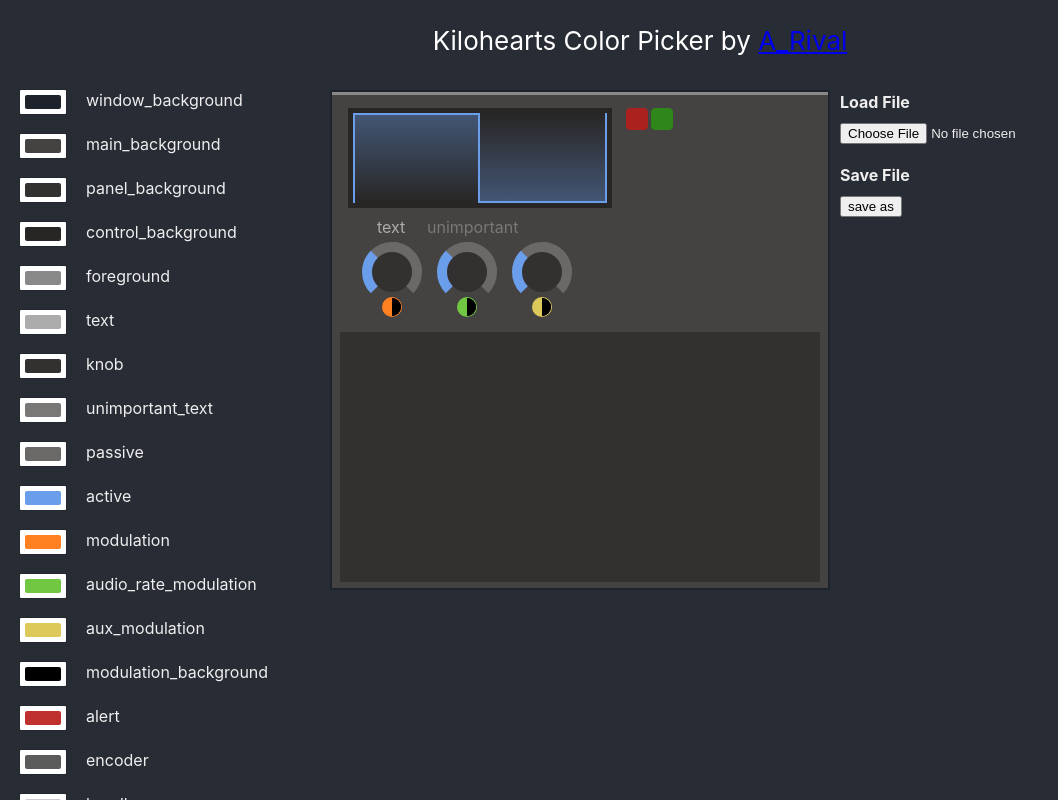
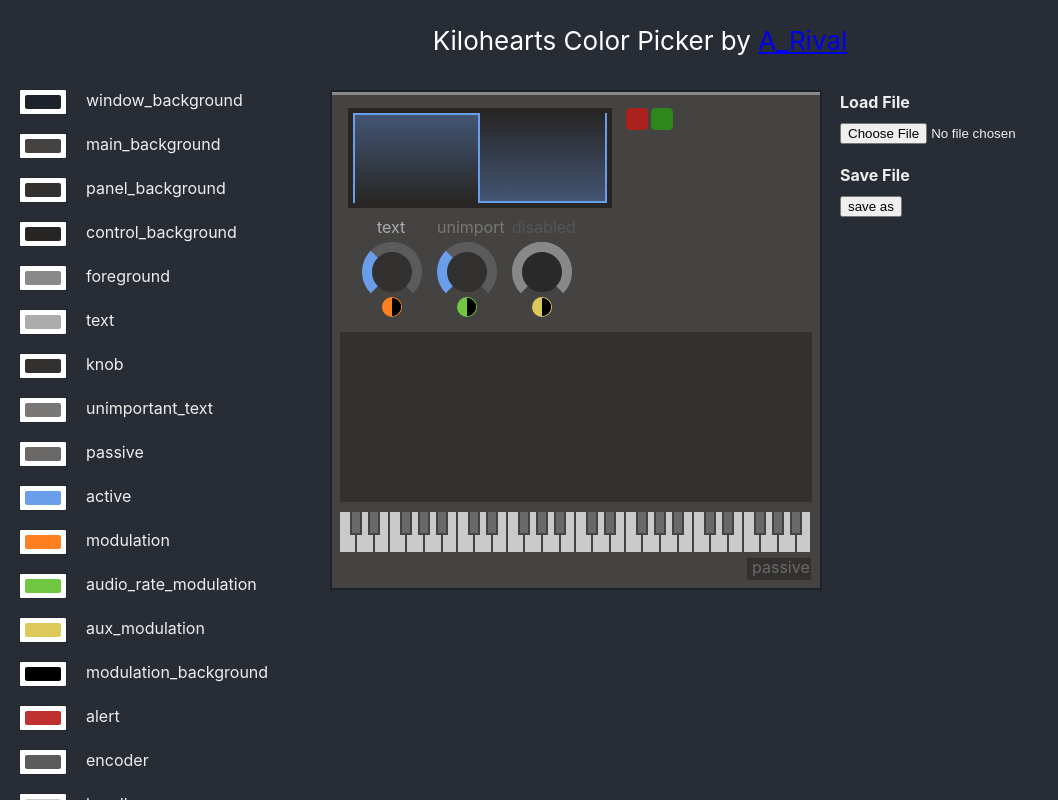
Before and after one commit to ARival/Kilocolor, a React (Create React App) app: page / in a window 1280 px wide. Shown: the whole page, without its empty margins (0-1058 px from the left). Built offline with nearby package versions, Linux system fonts and the light colour scheme.

Commit message:
added piano roll + passive colors

```diff
--- a/src/components/ColorPreview.js
+++ b/src/components/ColorPreview.js
@@ -1,28 +1,58 @@
 import React from 'react'
 
 const ColorPreview = (props) => {
+  const {
+    window_background,
+    main_background,
+    panel_background,
+    control_background,
+    foreground,
+    passive,
+    handle,
+    encoder,
+    active,
+    knob,
+    modulation,
+    audio_rate_modulation,
+    aux_modulation,
+    modulation_background,
+    mute,
+    solo,
+    disabled_tint,
+    text,
+    unimportant_text,
+  } = props
   // The Shape Styles are all here
   const window_backgroundStyle={
     position:"absolute",
     height:500,
-    width:500,
-    background:props.window_background,
+    width:492,
+    background: window_background,
   }
   const main_backgroundStyle={
     position:"absolute",
     height:496,
     top:2,
     left:2,
-    width:496,
-    background:props.main_background,
+    width:488,
+    background: main_background,
   }
   const panel_backgroundStyle={
     position:"absolute",
     top: 240,
     left: 8,
-    height: 250,
+    height: 170,
     width: main_backgroundStyle.width - 16,
-    background:props.panel_background,
+    background: panel_background,
+  }
+
+  const panel_background_textStyle={
+    position:"absolute",
+    top: 466,
+    left: 415,
+    height: 22,
+    width: 64,
+    background: panel_background,
   }
 
   const control_backgroundStyle={
@@ -31,7 +61,7 @@
     left:16,
     height:100,
     width:264,
-    background:props.control_background,
+    background: control_background,
   }
   const foregroundStyle={
     position:"absolute",
@@ -39,7 +69,7 @@
     left:0,
     height:3,
     width:main_backgroundStyle.width,
-    background:props.foreground,
+    background: foreground,
   }
   const knobStyle = {
     position:"absolute",
@@ -47,9 +77,9 @@
     left:30,
     height:0,
     width:0,
-    borderTop: `30px solid ${props.passive}`,
-    borderLeft: `30px solid ${props.active}`,
-    borderRight: `30px solid ${props.passive}`,
+    borderTop: `30px solid ${encoder}`,
+    borderLeft: `30px solid ${active}`,
+    borderRight: `30px solid ${encoder}`,
     borderBottom: `30px solid transparent`,
     borderTopRightRadius: 30,
     borderTopLeftRadius: 30,
@@ -61,7 +91,8 @@
       left:-20,
       height:0,
       width:0,
-      border: `20px solid ${props.knob}`,
+      border: `20px solid`,
+      borderColor: knob,
       borderTopRightRadius: 20,
       borderTopLeftRadius: 20,
       borderBottomRightRadius: 20,
@@ -76,7 +107,7 @@
       height:0,
       width:0,
       border: `10px solid`,
-      borderColor: `${props.modulation}`,
+      borderColor: `${modulation}`,
       borderTopRightRadius: 10,
       borderTopLeftRadius: 10,
       borderBottomRightRadius: 10,
@@ -84,10 +115,10 @@
   }
 
   const audio_rate_modulationStyle = {
-    borderColor: `${props.audio_rate_modulation}`
+    borderColor: `${audio_rate_modulation}`
   }
   const aux_modulationStyle = {
-    borderColor: `${props.aux_modulation}`
+    borderColor: `${aux_modulation}`
   }
 
   const modulationBackgroundStyle = {
@@ -98,7 +129,7 @@
       width:0,
       border: `9px solid`,
       borderLeft: 0,
-      borderColor: `${props.modulation_background}`,
+      borderColor: `${modulation_background}`,
       borderTopRightRadius: 10,
       borderBottomRightRadius: 10,
   }
@@ -109,20 +140,20 @@
     position:`absolute`,
     leftSide: {
       position:`absolute`,
-      backgroundImage: `linear-gradient(${props.active+ "66"}, transparent)`,
-      borderLeft:`2px solid ${props.active}`,
-      borderTop:`2px solid ${props.active}`,
-      borderRight:`2px solid ${props.active}`,
+      backgroundImage: `linear-gradient(${active+ "66"}, transparent)`,
+      borderLeft:`2px solid ${active}`,
+      borderTop:`2px solid ${active}`,
+      borderRight:`2px solid ${active}`,
       width: (control_backgroundStyle.width / 2)-9,
       height: control_backgroundStyle.height-12,
     },
     rightSide: {
       position:`absolute`,
       left: (control_backgroundStyle.width / 2)-7,
-      backgroundImage: `linear-gradient(transparent, ${props.active + "66"})`,
-      borderLeft:`2px solid ${props.active}`,
-      borderBottom:`2px solid ${props.active}`,
-      borderRight:`2px solid ${props.active}`,
+      backgroundImage: `linear-gradient(transparent, ${active + "66"})`,
+      borderLeft:`2px solid ${active}`,
+      borderBottom:`2px solid ${active}`,
+      borderRight:`2px solid ${active}`,
       width: (control_backgroundStyle.width / 2)-7,
       height: control_backgroundStyle.height-12,
     }
@@ -135,31 +166,37 @@
     position: `absolute`,
     borderRadius: 4,
     mute: {
-      backgroundColor: props.mute,
-      borderColor: props.mute,
+      backgroundColor: mute,
+      borderColor: mute,
       top:16,
       left:control_backgroundStyle.width + 30,
     },
     solo: {
-      backgroundColor: props.solo,
-      borderColor: props.solo,
+      backgroundColor: solo,
+      borderColor: solo,
       top:16,
       left:control_backgroundStyle.width + 55,
     },
   }
 
-  const text = {
+  const textStyle = {
     position: 'absolute',
     textAlign: 'center'
   }
 
+  // set up colors for disabled tint
+  const disabledRGBKnob = colorAdjust(disabled_tint, -95)
+  const disabledRGBText = colorAdjust(disabled_tint, -50)
+
+  const whiteKeyColor = handle
+  const blackKeyColor = passive
 
   return (
     <div style={{margin:'10px 10px 10px 10px', position:"relative"}}>
-      <div style={window_backgroundStyle}></div>
-      <div style={main_backgroundStyle}>
-      <div style={panel_backgroundStyle}></div>
-        <div style={control_backgroundStyle}>
+      <div id="windows_background" style={window_backgroundStyle}></div>
+      <div id="main_background" style={main_backgroundStyle}>
+        <div id="panel_background" style={panel_backgroundStyle}></div>
+        <div id="control_background" style={control_backgroundStyle}>
           <div style={SquareWave}>
             <div style={SquareWave.leftSide} />
             <div style={SquareWave.rightSide} />
@@ -183,24 +220,132 @@
           <div style={modulationBackgroundStyle} />
         </div>
 
-        <div style={{...knobStyle, left:'180px'}}>
-          <div style={knobStyle.inside}> </div>
+        <div style={{...knobStyle,
+          borderTop: `30px solid ${disabled_tint}`,
+          borderLeft: `30px solid ${disabled_tint}`,
+          borderRight: `30px solid ${disabled_tint}`,
+          left:'180px'}}>
+          <div style={{...knobStyle.inside, borderColor: disabledRGBKnob}}> </div>
         </div>
         <div style={{...modulationStyle, ...aux_modulationStyle, left:'200px'}}>
           <div style={modulationBackgroundStyle} />
         </div>
 
         {/* Text */}
-        <div style={{...text, top:'125px', left:'45px',color:props.text}}>text</div>
-        <div style={{...text, top:'125px', left:'95px', color:props.unimportant_text}}>unimportant</div>
+        <div style={{...textStyle, top:'125px', left:'45px',color:text}}>text</div>
+        <div style={{...textStyle, top:'125px', left:'105px', color:unimportant_text}}>unimport</div>
+        <div style={{...textStyle, top:'125px', left:'180px', color:disabledRGBText}}>disabled</div>
+
+
+        <div id="panel_background_text" style={panel_background_textStyle}></div>
+        <div style={{...textStyle, top:'465px', left:'420px', color:passive}}>passive</div>
 
         {/* Mute/Solo */}
         <div style={{...muteSoloButtons, ...muteSoloButtons.mute}} />
         <div style={{...muteSoloButtons, ...muteSoloButtons.solo}} />
+
+        {/* Piano Roll */}
+        <svg style={{position:`absolute`,left:8, top:420}}>
+            <rect width="10" height="40" style={{fill:whiteKeyColor}} />
+            <rect x="10" y="23" width="5" height="17" style={{fill:whiteKeyColor}} />
+              <rect x="12" width="8" height="21" style={{fill:blackKeyColor}} />
+            <rect x="22" width="6" height="40" style={{fill:whiteKeyColor}} />
+            <rect x="17" y="23" width="16" height="17" style={{fill:whiteKeyColor}} />
+              <rect x="30" width="8" height="21" style={{fill:blackKeyColor}} />
+            <rect x="40" width="8" height="40" style={{fill:whiteKeyColor}} />
+            <rect x="35" y="23" width="10" height="17" style={{fill:whiteKeyColor}} />
+        </svg>
+        <svg style={{position:`absolute`,left:58, top:420}}>
+            <rect width="10" height="40" style={{fill:whiteKeyColor}} />
+            <rect x="10" y="23" width="5" height="17" style={{fill:whiteKeyColor}} />
+              <rect x="12" width="8" height="21" style={{fill:blackKeyColor}} />
+            <rect x="22" width="6" height="40" style={{fill:whiteKeyColor}} />
+            <rect x="17" y="23" width="16" height="17" style={{fill:whiteKeyColor}} />
+              <rect x="30" width="8" height="21" style={{fill:blackKeyColor}} />
+            <rect x="40" width="6" height="40" style={{fill:whiteKeyColor}} />
+            <rect x="35" y="23" width="16" height="17" style={{fill:whiteKeyColor}} />
+              <rect x="48" width="8" height="21" style={{fill:blackKeyColor}} />
+            <rect x="58" width="8" height="40" style={{fill:whiteKeyColor}} />
+            <rect x="53" y="23" width="10" height="17" style={{fill:whiteKeyColor}} />
+        </svg>
+        <svg style={{position:`absolute`,left:126, top:420}}>
+            <rect width="10" height="40" style={{fill:whiteKeyColor}} />
+            <rect x="10" y="23" width="5" height="17" style={{fill:whiteKeyColor}} />
+              <rect x="12" width="8" height="21" style={{fill:blackKeyColor}} />
+            <rect x="22" width="6" height="40" style={{fill:whiteKeyColor}} />
+            <rect x="17" y="23" width="16" height="17" style={{fill:whiteKeyColor}} />
+              <rect x="30" width="8" height="21" style={{fill:blackKeyColor}} />
+            <rect x="40" width="8" height="40" style={{fill:whiteKeyColor}} />
+            <rect x="35" y="23" width="10" height="17" style={{fill:whiteKeyColor}} />
+        </svg>
+        <svg style={{position:`absolute`,left:176, top:420}}>
+            <rect width="10" height="40" style={{fill:whiteKeyColor}} />
+            <rect x="10" y="23" width="5" height="17" style={{fill:whiteKeyColor}} />
+              <rect x="12" width="8" height="21" style={{fill:blackKeyColor}} />
+            <rect x="22" width="6" height="40" style={{fill:whiteKeyColor}} />
+            <rect x="17" y="23" width="16" height="17" style={{fill:whiteKeyColor}} />
+              <rect x="30" width="8" height="21" style={{fill:blackKeyColor}} />
+            <rect x="40" width="6" height="40" style={{fill:whiteKeyColor}} />
+            <rect x="35" y="23" width="16" height="17" style={{fill:whiteKeyColor}} />
+              <rect x="48" width="8" height="21" style={{fill:blackKeyColor}} />
+            <rect x="58" width="8" height="40" style={{fill:whiteKeyColor}} />
+            <rect x="53" y="23" width="10" height="17" style={{fill:whiteKeyColor}} />
+        </svg>
+        <svg style={{position:`absolute`,left:244, top:420}}>
+            <rect width="10" height="40" style={{fill:whiteKeyColor}} />
+            <rect x="10" y="23" width="5" height="17" style={{fill:whiteKeyColor}} />
+              <rect x="12" width="8" height="21" style={{fill:blackKeyColor}} />
+            <rect x="22" width="6" height="40" style={{fill:whiteKeyColor}} />
+            <rect x="17" y="23" width="16" height="17" style={{fill:whiteKeyColor}} />
+              <rect x="30" width="8" height="21" style={{fill:blackKeyColor}} />
+            <rect x="40" width="8" height="40" style={{fill:whiteKeyColor}} />
+            <rect x="35" y="23" width="10" height="17" style={{fill:whiteKeyColor}} />
+        </svg>
+        <svg style={{position:`absolute`,left:294, top:420}}>
+            <rect width="10" height="40" style={{fill:whiteKeyColor}} />
+            <rect x="10" y="23" width="5" height="17" style={{fill:whiteKeyColor}} />
+              <rect x="12" width="8" height="21" style={{fill:blackKeyColor}} />
+            <rect x="22" width="6" height="40" style={{fill:whiteKeyColor}} />
+            <rect x="17" y="23" width="16" height="17" style={{fill:whiteKeyColor}} />
+              <rect x="30" width="8" height="21" style={{fill:blackKeyColor}} />
+            <rect x="40" width="6" height="40" style={{fill:whiteKeyColor}} />
+            <rect x="35" y="23" width="16" height="17" style={{fill:whiteKeyColor}} />
+              <rect x="48" width="8" height="21" style={{fill:blackKeyColor}} />
+            <rect x="58" width="8" height="40" style={{fill:whiteKeyColor}} />
+            <rect x="53" y="23" width="10" height="17" style={{fill:whiteKeyColor}} />
+        </svg>
+        <svg style={{position:`absolute`,left:362, top:420}}>
+            <rect width="10" height="40" style={{fill:whiteKeyColor}} />
+            <rect x="10" y="23" width="5" height="17" style={{fill:whiteKeyColor}} />
+              <rect x="12" width="8" height="21" style={{fill:blackKeyColor}} />
+            <rect x="22" width="6" height="40" style={{fill:whiteKeyColor}} />
+            <rect x="17" y="23" width="16" height="17" style={{fill:whiteKeyColor}} />
+              <rect x="30" width="8" height="21" style={{fill:blackKeyColor}} />
+            <rect x="40" width="8" height="40" style={{fill:whiteKeyColor}} />
+            <rect x="35" y="23" width="10" height="17" style={{fill:whiteKeyColor}} />
+        </svg>
+        <svg style={{position:`absolute`,left:412, top:420}}>
+            <rect width="10" height="40" style={{fill:whiteKeyColor}} />
+            <rect x="10" y="23" width="5" height="17" style={{fill:whiteKeyColor}} />
+              <rect x="12" width="8" height="21" style={{fill:blackKeyColor}} />
+            <rect x="22" width="6" height="40" style={{fill:whiteKeyColor}} />
+            <rect x="17" y="23" width="16" height="17" style={{fill:whiteKeyColor}} />
+              <rect x="30" width="8" height="21" style={{fill:blackKeyColor}} />
+            <rect x="40" width="6" height="40" style={{fill:whiteKeyColor}} />
+            <rect x="35" y="23" width="16" height="17" style={{fill:whiteKeyColor}} />
+              <rect x="48" width="8" height="21" style={{fill:blackKeyColor}} />
+            <rect x="58" width="8" height="40" style={{fill:whiteKeyColor}} />
+            <rect x="53" y="23" width="10" height="17" style={{fill:whiteKeyColor}} />
+        </svg>
       </div>
     </div>
   )
 
 }
 
+// jacked from stackoverflow
+const colorAdjust = (color, amount) => {
+    return '#' + color.replace(/^#/, '').replace(/../g, color => ('0'+Math.min(255, Math.max(0, parseInt(color, 16) + amount)).toString(16)).substr(-2));
+}
+
 export default ColorPreview
```
